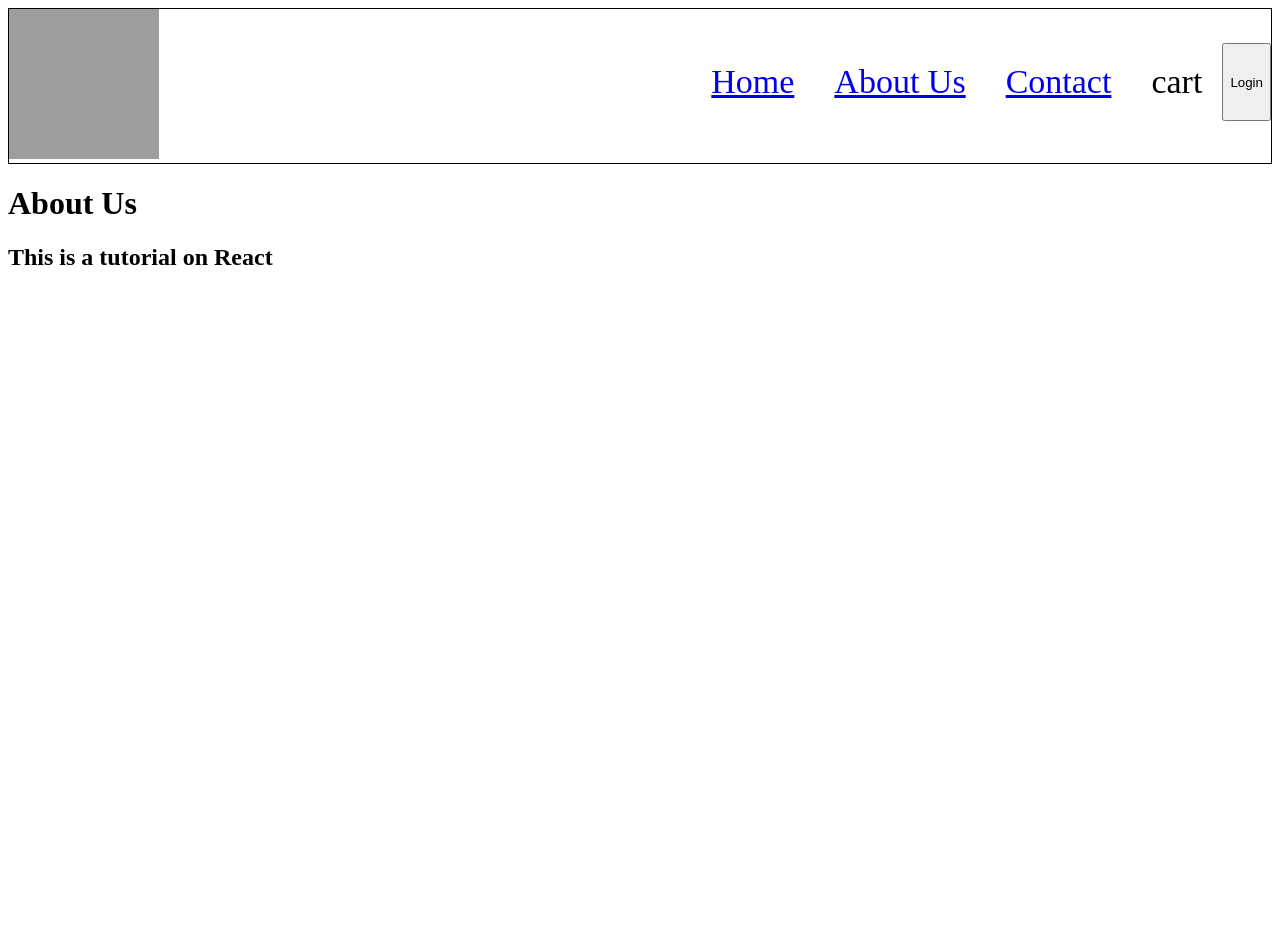
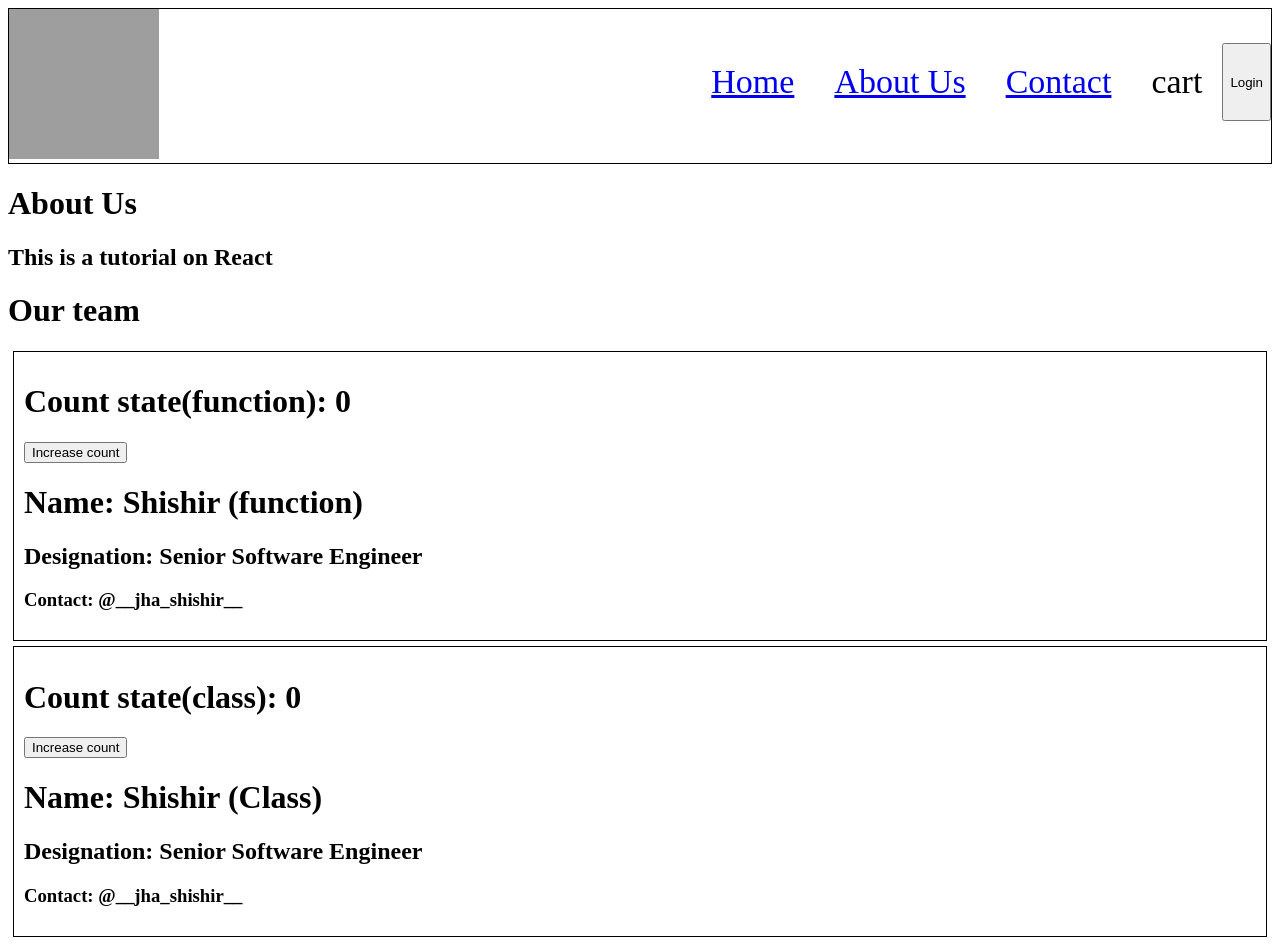
Before and after one commit to whitebumblebee/namaste, a React (Vite) app in the folder ReactCourse/food-app/: page /about in a window 1280 px wide. Before the commit the page ends 800 px from the top, so only its background shows below. Built offline with nearby package versions, Linux system fonts and the light colour scheme; grey boxes are pictures that could not be loaded.

Commit message:
Add class code

```diff
--- a/ReactCourse/food-app/index.css
+++ b/ReactCourse/food-app/index.css
@@ -85,3 +85,9 @@
 .filter {
     display: flex;
 }
+
+.user-card {
+    margin: 5px;
+    padding: 10px;
+    border: 1px solid black;
+}
--- a/ReactCourse/food-app/src/components/About.js
+++ b/ReactCourse/food-app/src/components/About.js
@@ -1,10 +1,15 @@
 import React from 'react'
-
+import User from './User'
+import UserClass from './UserClass'
 const About = () => {
   return (
     <div>
         <h1>About Us</h1>
         <h2>This is a tutorial on React</h2>
+
+        <h1>Our team</h1>
+        <User name={'Shishir (function)'}/>
+        <UserClass name={'Shishir (Class)'}/>
     </div>
   )
 }
--- /dev/null
+++ b/ReactCourse/food-app/src/components/User.js
@@ -0,0 +1,19 @@
+import { useState } from "react";
+
+const User = ({name}) => {
+    const [count, setCount] = useState(0);
+    const [count2, setCount2] = useState(1);
+    return (
+        <div className="user-card">
+            <h1>Count state(function): {count}</h1>
+            <button onClick={() => {
+                setCount(count + 1);
+            }}>Increase count</button>
+            <h1>Name: {name}</h1>
+            <h2>Designation: Senior Software Engineer</h2>
+            <h3>Contact: @__jha_shishir__</h3>
+        </div>
+    )
+}
+
+export default User;
--- /dev/null
+++ b/ReactCourse/food-app/src/components/UserClass.js
@@ -0,0 +1,31 @@
+import { Component } from "react";
+
+class UserClass extends Component {
+    constructor(props){
+        super(props)
+        this.state = {
+            count: 0,
+            count2: 2
+        }
+    }
+
+    render() {
+        const {name} = this.props;
+        const {count} = this.state;
+        return (
+            <div className="user-card">
+                <h1>Count state(class): {count}</h1>
+                <button onClick={() => {
+                    this.setState({
+                        count: count+1
+                    })
+                }}>Increase count</button>
+                <h1>Name: {name}</h1>
+                <h2>Designation: Senior Software Engineer</h2>
+                <h3>Contact: @__jha_shishir__</h3>
+            </div>
+        )
+    }
+};
+
+export default UserClass;
```
